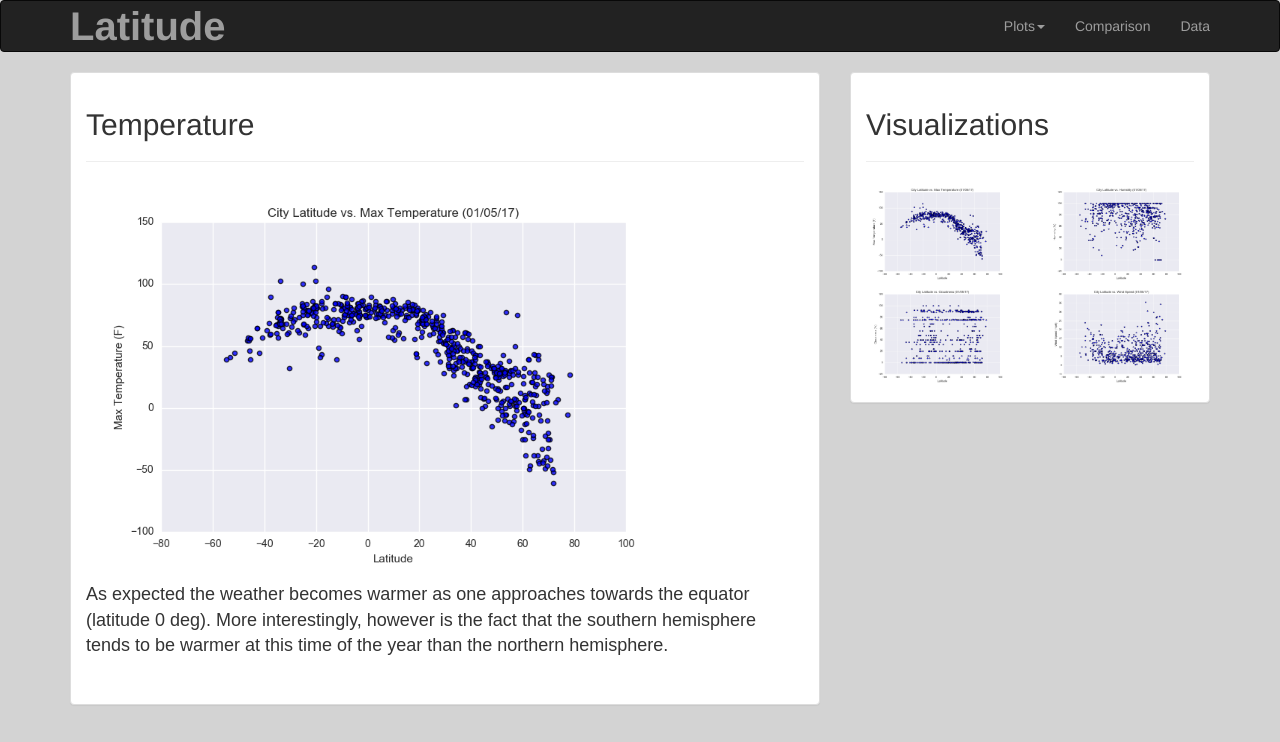
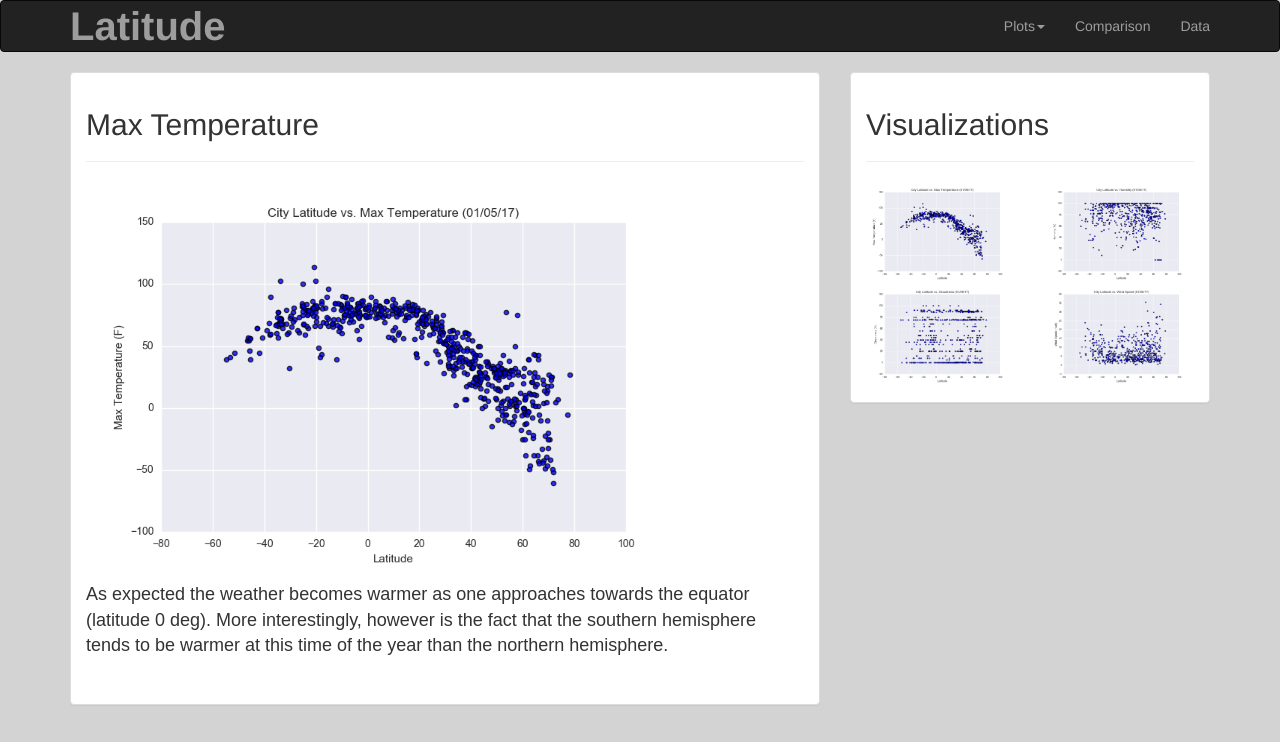
Before and after one commit to RUBALBHULLAR/Web-Design-Challenge, a plain HTML site: page temp.html in a window 1280 px wide. Drawn offline with nearby package versions, Linux system fonts and the light colour scheme.

Commit message:
Update temp.html

```diff
--- a/temp.html
+++ b/temp.html
@@ -51,7 +51,7 @@
                         <div class="panel panel-default">
                             <div class="panel-body">
 
-                                <h2>Temperature</h2>
+                                <h2>Max Temperature</h2>
                                 <hr>
                                 <img class="image" src="Resources/assets/images/Fig1.png" alt="temperature image" >
                                 <p class="p1">As expected the weather becomes warmer as one approaches towards the equator (latitude 0 deg). More interestingly, however is the fact that the southern hemisphere tends to be warmer at this time of the year than the northern hemisphere.</p>
```
